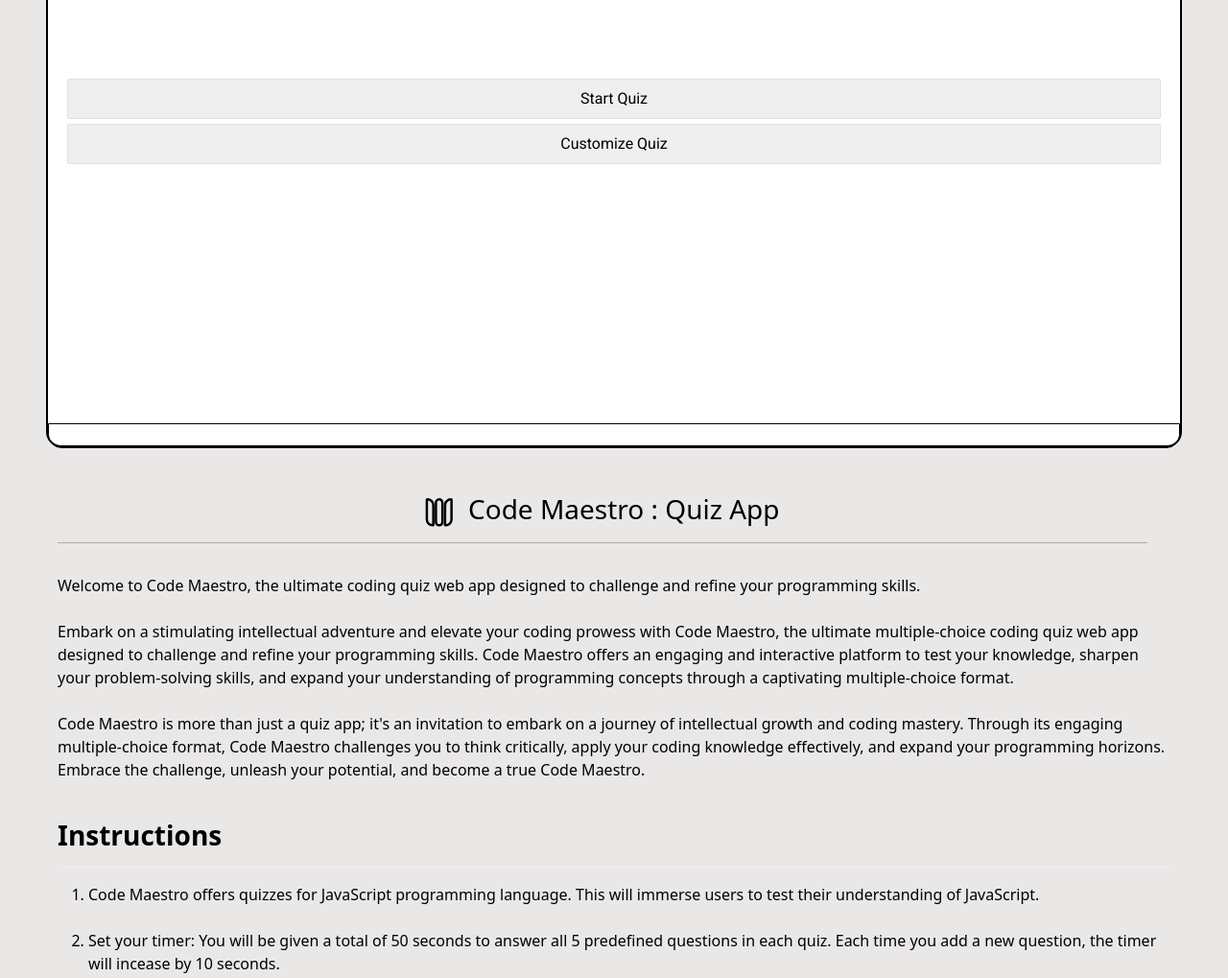
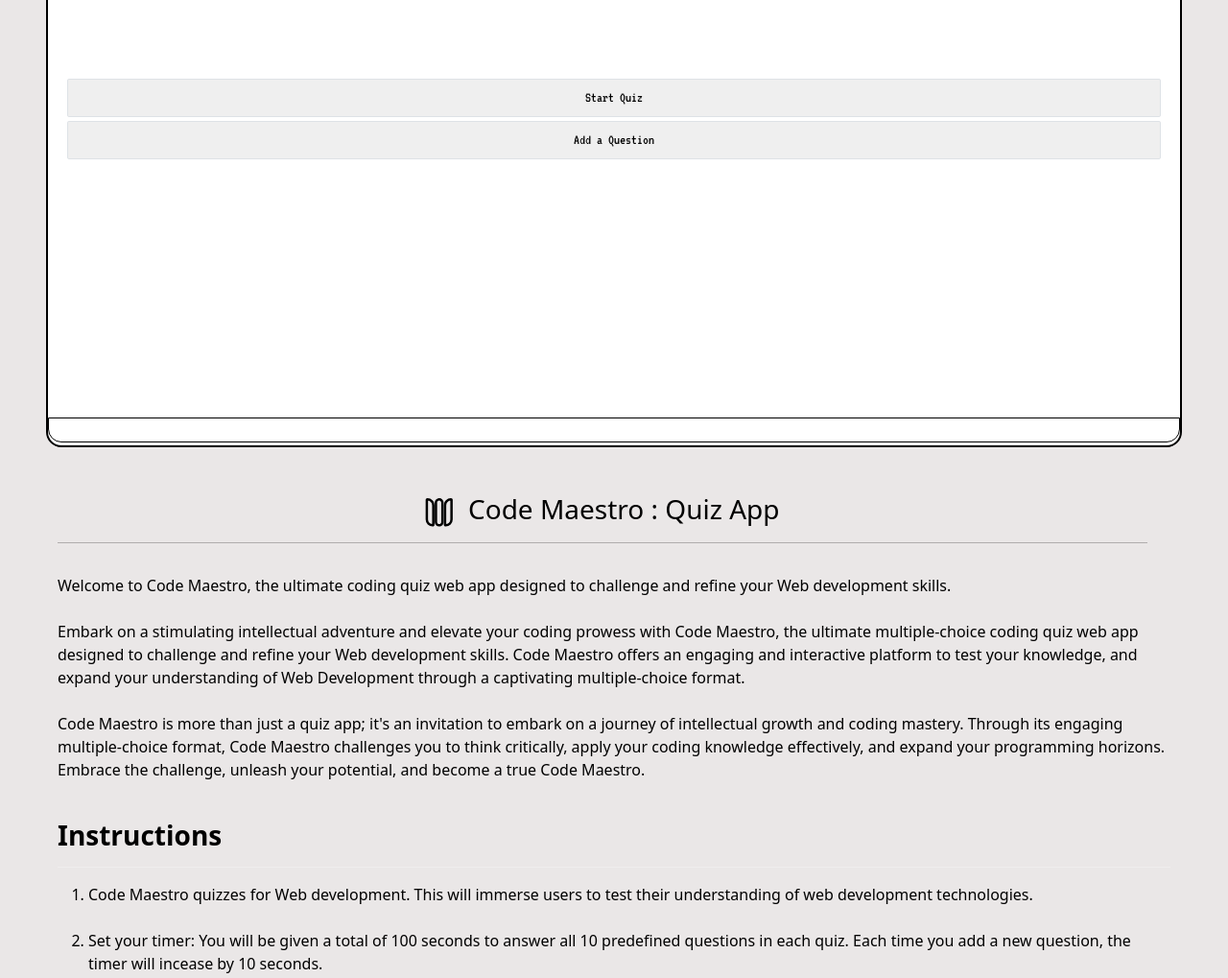
Before and after one commit to davincodes/Project-2-Quiz-App, a plain HTML site: page index.html in a window 1280 px wide. Shown: the part 240-1259 px from the top of the page at 96% size. Drawn offline with nearby package versions, Linux system fonts and the light colour scheme.

Commit message:
mods fonts and instructions

```diff
--- a/index.html
+++ b/index.html
@@ -138,13 +138,15 @@
       </header>
       <div class="container">
         <div class="row">
-          <button class="next-button border border black" id="start-quiz">Start Quiz</button>
+          <button class="next-button border border black" id="start-quiz">
+            Start Quiz
+          </button>
           <button
             class="next-button border border black"
             id="customize"
             onclick="window.location.href='./customize.html'"
           >
-            Customize Quiz
+            Add a Question
           </button>
         </div>
         <div
@@ -265,16 +267,16 @@
           <div class="col-md-12" data-aos="fade-right" data-aos-duration="2000">
             <p class="text-white mt-3 mx-5 about-main-content">
               Welcome to Code Maestro, the ultimate coding quiz web app designed
-              to challenge and refine your programming skills.
+              to challenge and refine your Web development skills.
               <br />
               <br />
               Embark on a stimulating intellectual adventure and elevate your
               coding prowess with Code Maestro, the ultimate multiple-choice
-              coding quiz web app designed to challenge and refine your
-              programming skills. Code Maestro offers an engaging and
-              interactive platform to test your knowledge, sharpen your
-              problem-solving skills, and expand your understanding of
-              programming concepts through a captivating multiple-choice format.
+              coding quiz web app designed to challenge and refine your Web
+              development skills. Code Maestro offers an engaging and
+              interactive platform to test your knowledge, and expand your
+              understanding of Web Development through a captivating
+              multiple-choice format.
               <br />
               <br />
               Code Maestro is more than just a quiz app; it's an invitation to
@@ -291,14 +293,14 @@
               <hr />
               <ol class="instruction-content">
                 <li>
-                  Code Maestro offers quizzes for JavaScript programming
-                  language. This will immerse users to test their understanding
-                  of JavaScript.
+                  Code Maestro quizzes for Web development. This will immerse
+                  users to test their understanding of web development
+                  technologies.
                 </li>
                 <br />
                 <li>
-                  Set your timer: You will be given a total of 50 seconds to
-                  answer all 5 predefined questions in each quiz. Each time you
+                  Set your timer: You will be given a total of 100 seconds to
+                  answer all 10 predefined questions in each quiz. Each time you
                   add a new question, the timer will incease by 10 seconds.
                 </li>
                 <br />
--- a/lightstyle.css
+++ b/lightstyle.css
@@ -41,7 +41,7 @@ svg path {
   font-family: "VT323", monospace;
   white-space: nowrap;
 }
-.theme{
+.theme {
   margin-left: auto !important;
   white-space: nowrap;
 }
@@ -52,8 +52,14 @@ svg path {
 #submit-button {
   margin-left: 120px;
 }
-#start-quiz{
+#start-quiz {
   margin-top: 120px;
+  font-family: "VT323", monospace;
+  font-size: 15px;
+}
+#customize {
+  font-family: "VT323", monospace;
+  font-size: 15px;
 }
 .font {
   font-family: "VT323", monospace;
@@ -313,7 +319,7 @@ marquee {
 
 /* Media Queries */
 @media screen and (min-width: 992px) {
-  .theme{
+  .theme {
     position: absolute;
     right: 200px;
   }
@@ -323,7 +329,7 @@ marquee {
     display: flex;
     flex-direction: column;
   }
-  .theme{
+  .theme {
     margin-left: auto !important;
     white-space: nowrap;
   }
--- a/style.css
+++ b/style.css
@@ -8,7 +8,7 @@ body {
   font-family: "VT323", monospace;
   white-space: nowrap;
 }
-.theme{
+.theme {
   margin-left: auto !important;
   white-space: nowrap;
 }
@@ -22,8 +22,12 @@ body {
 #submit-button {
   margin-left: 120px;
 }
-#start-quiz{
+#start-quiz {
   margin-top: 120px;
+  font-family: "VT323", monospace;
+}
+#customize {
+  font-family: "VT323", monospace;
 }
 .font {
   font-family: "VT323", monospace;
@@ -274,7 +278,7 @@ marquee {
 
 /* Media Queries */
 @media screen and (min-width: 992px) {
-  .theme{
+  .theme {
     position: absolute;
     right: 200px;
   }
```
Also changed, not shown: customize.html (+5 -5 lines).
